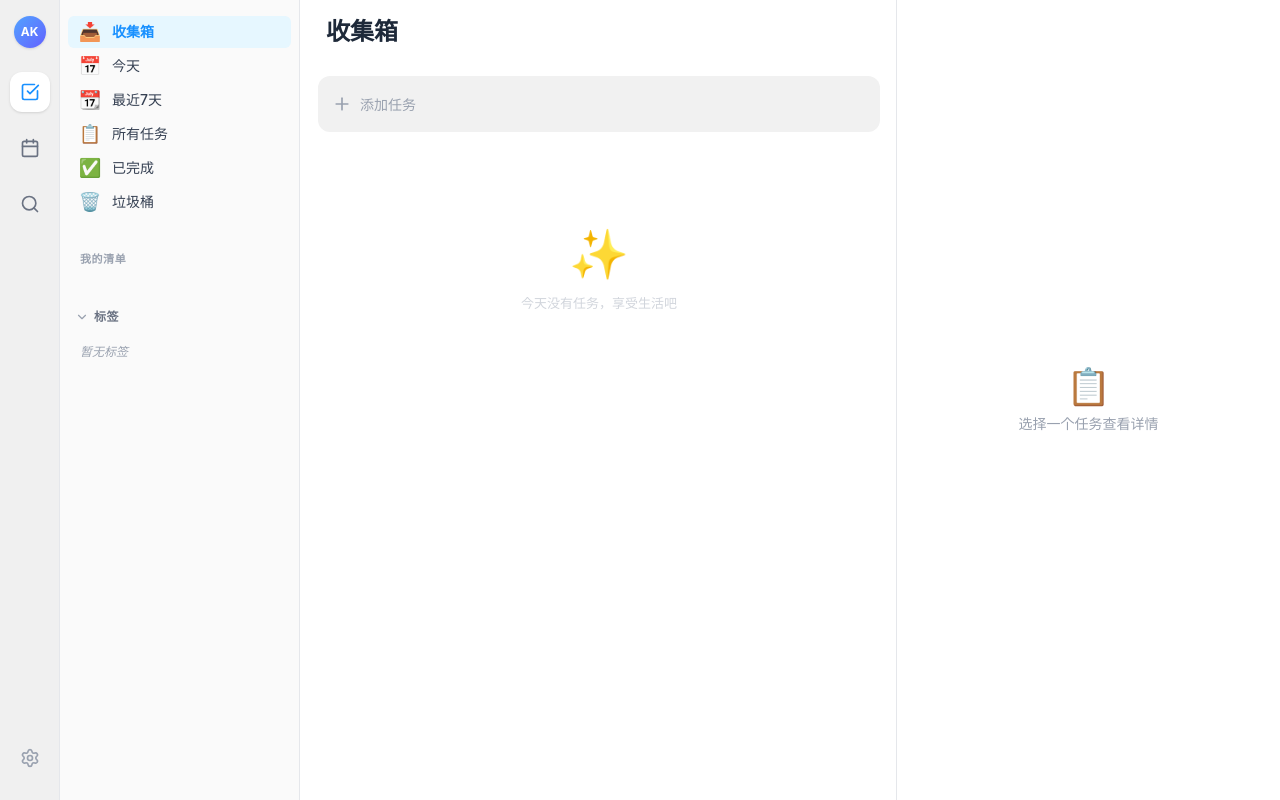
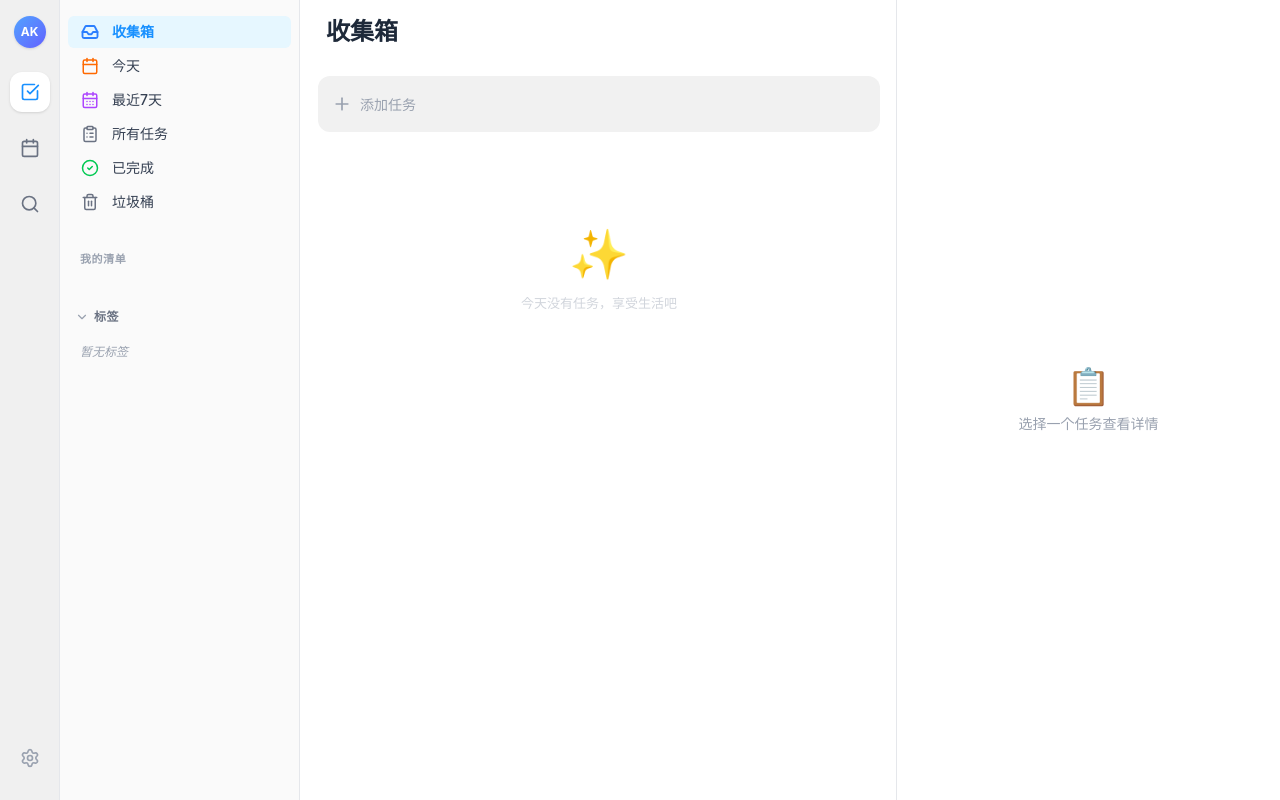
Before and after one commit to jameingh/dida-clone, a React (Vite) app: page / in a window 1280 px wide. Built offline with nearby package versions, Linux system fonts and the light colour scheme.

Commit message:
feat(Sidebar): 为智能清单项添加自定义图标
引入 getSmartListIcon 函数，根据清单 ID 返回对应的 Lucide React 图标，并动态应用颜色和选中状态样式，以提升视觉区分度和用户体验。

```diff
--- a/src/components/Layout/Sidebar.tsx
+++ b/src/components/Layout/Sidebar.tsx
@@ -2,7 +2,7 @@ import { useState, useMemo, useRef, useEffect } from 'react';
 import { useLists, useCreateList } from '../../hooks/useLists';
 import { useTags } from '../../hooks/useTags';
 import { useAppStore } from '../../store/useAppStore';
-import { Plus, Hash, ChevronDown, ChevronRight, MoreHorizontal, Check, X } from 'lucide-react';
+import { Plus, Hash, ChevronDown, ChevronRight, MoreHorizontal, Check, X, Inbox, Calendar, CalendarDays, ClipboardList, CheckCircle2, Trash2 } from 'lucide-react';
 import AddTagModal from '../Tag/AddTagModal';
 import TagContextMenu from '../Tag/TagContextMenu';
 import { Tag } from '../../types';
@@ -105,6 +105,30 @@ export default function Sidebar({ width = 240 }: SidebarProps) {
       }
       return next;
     });
+  };
+
+  const getSmartListIcon = (id: string, isSelected: boolean) => {
+    const iconProps = {
+      className: `w-4.5 h-4.5 shrink-0 ${isSelected ? 'text-[#1890FF]' : 'text-gray-500'}`,
+      strokeWidth: isSelected ? 2.5 : 2
+    };
+
+    switch (id) {
+      case 'smart_inbox':
+        return <Inbox {...iconProps} className={`${iconProps.className} text-blue-500`} />;
+      case 'smart_today':
+        return <Calendar {...iconProps} className={`${iconProps.className} text-orange-500`} />;
+      case 'smart_week':
+        return <CalendarDays {...iconProps} className={`${iconProps.className} text-purple-500`} />;
+      case 'smart_all':
+        return <ClipboardList {...iconProps} className={`${iconProps.className} text-emerald-500`} />;
+      case 'smart_completed':
+        return <CheckCircle2 {...iconProps} className={`${iconProps.className} text-green-500`} />;
+      case 'smart_trash':
+        return <Trash2 {...iconProps} className={`${iconProps.className} text-gray-400`} />;
+      default:
+        return null;
+    }
   };
 
   const tagTree = useMemo(() => {
@@ -238,19 +262,21 @@ export default function Sidebar({ width = 240 }: SidebarProps) {
             <div className="px-3 py-2 text-xs text-gray-400 italic">初始化清单中...</div>
           )}
           {smartLists.map((list) => {
-            console.log('Sidebar - Rendering smart list item:', JSON.stringify(list));
+            const isSelected = selectedListId === list.id;
             return (
               <button
                 key={list.id}
                 onClick={() => setSelectedListId(list.id)}
-                className={`w-full flex items-center justify-between px-3 py-1.5 rounded-md transition-colors group ${selectedListId === list.id
+                className={`w-full flex items-center justify-between px-3 py-1.5 rounded-md transition-colors group ${isSelected
                   ? 'bg-[#E6F7FF] text-[#1890FF]'
                   : 'text-gray-700 hover:bg-gray-200'
                   }`}
               >
                 <div className="flex items-center gap-3">
-                  <span className="text-lg w-5 h-5 flex items-center justify-center">{list.icon}</span>
-                  <span className={`text-sm ${selectedListId === list.id ? 'font-semibold' : 'font-medium'}`}>
+                  <div className="w-5 h-5 flex items-center justify-center">
+                    {getSmartListIcon(list.id, isSelected)}
+                  </div>
+                  <span className={`text-sm ${isSelected ? 'font-semibold' : 'font-medium'}`}>
                     {list.name}
                   </span>
                 </div>
```
Also changed, not shown: image.png.
